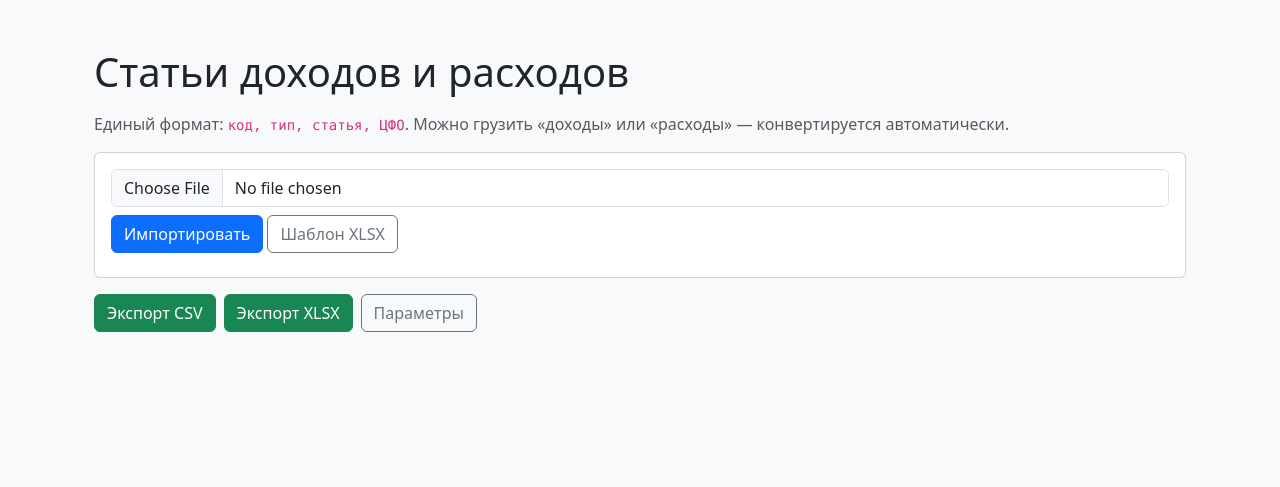
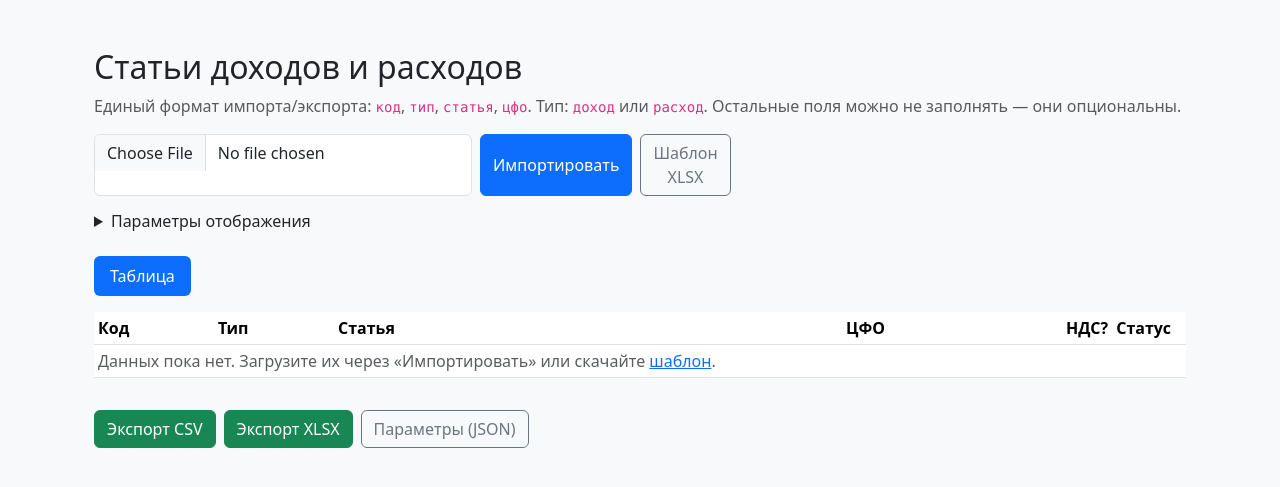
Before and after one commit to sergeyvishnevetsky-crypto/mine-mod-251004000019, a Flask app: page /dict/revexp-items/ in a window 1280 px wide. Shown: the part 56-543 px from the top of the page. Run offline with Flask 3, Linux system fonts and the light colour scheme.

Commit message:
revexp-ui: новая таблица и панель параметров + карточка в Кабинете

```diff
--- a/app/revexp_items/templates/revexp_items/index.html
+++ b/app/revexp_items/templates/revexp_items/index.html
@@ -1,34 +1,99 @@
 {% extends "base.html" %}
-{% block title %}Справочник · Статьи доходов и расходов{% endblock %}
 {% block content %}
-<div class="container py-4">
-  <h1 class="mb-3">Статьи доходов и расходов</h1>
-  <p class="text-muted">Единый формат: <code>код, тип, статья, ЦФО</code>. Можно грузить «доходы» или «расходы» — конвертируется автоматически.</p>
+<div class="container my-4">
 
-  <div class="card mb-3">
-    <div class="card-body">
-      <form id="uploadForm">
-        <input class="form-control mb-2" type="file" name="file" accept=".csv,.xlsx,.xlsm,.xls" required>
-        <button class="btn btn-primary">Импортировать</button>
-        <a class="btn btn-outline-secondary" href="/dict/revexp-items/template.xlsx">Шаблон XLSX</a>
-      </form>
-      <div id="result" class="mt-2 small text-muted"></div>
-    </div>
+  <h2 class="mb-2">Статьи доходов и расходов</h2>
+  <p class="text-muted">
+    Единый формат импорта/экспорта: <code>код</code>, <code>тип</code>, <code>статья</code>, <code>цфо</code>.
+    Тип: <code>доход</code> или <code>расход</code>. Остальные поля можно не заполнять — они опциональны.
+  </p>
+
+  <!-- Кнопки действий -->
+  <div class="d-flex flex-wrap gap-2 mb-3">
+    <form class="d-flex gap-2" action="" method="post" enctype="multipart/form-data">
+      <input class="form-control" type="file" name="file" accept=".csv,.xlsx">
+      <button class="btn btn-primary" type="submit">Импортировать</button>
+      <a class="btn btn-outline-secondary" href="{{ url_for('revexp_items.template_xlsx') }}">
+        Шаблон XLSX
+      </a>
+    </form>
   </div>
 
-  <div class="d-flex gap-2">
-    <a class="btn btn-success" href="/dict/revexp-items/export.csv">Экспорт CSV</a>
-    <a class="btn btn-success" href="/dict/revexp-items/export.xlsx">Экспорт XLSX</a>
-    <a class="btn btn-outline-secondary" href="/dict/revexp-items/params">Параметры</a>
+  <!-- Панель параметров -->
+  <details class="mb-3">
+    <summary class="h6 mb-2">Параметры отображения</summary>
+    <form class="row g-2 mt-1" method="get" action="">
+      <div class="col-12 col-md-3">
+        <label class="form-label">Тип</label>
+        <select class="form-select" name="type">
+          <option value="">Все</option>
+          <option value="доход" {{ 'selected' if request.args.get('type') == 'доход' else '' }}>Доход</option>
+          <option value="расход" {{ 'selected' if request.args.get('type') == 'расход' else '' }}>Расход</option>
+        </select>
+      </div>
+      <div class="col-12 col-md-5">
+        <label class="form-label">Поиск</label>
+        <input class="form-control" type="text" name="q" value="{{ request.args.get('q','') }}"
+               placeholder="Код, статья или ЦФО…">
+      </div>
+      <div class="col-12 col-md-4 d-flex align-items-end gap-2">
+        <button class="btn btn-outline-primary" type="submit">Применить</button>
+        <a class="btn btn-outline-secondary" href="{{ url_for('revexp_items.index') }}">Сброс</a>
+      </div>
+    </form>
+  </details>
+
+  <!-- Таб/Дерево переключатель (пока табличное представление) -->
+  <ul class="nav nav-pills mb-3">
+    <li class="nav-item"><span class="nav-link active">Таблица</span></li>
+  </ul>
+
+  <!-- Таблица -->
+  <div class="table-responsive">
+    <table class="table table-sm align-middle">
+      <thead>
+        <tr>
+          <th style="width: 120px;">Код</th>
+          <th style="width: 120px;">Тип</th>
+          <th>Статья</th>
+          <th style="width: 220px;">ЦФО</th>
+          <th style="width: 1%; white-space: nowrap;">НДС?</th>
+          <th style="width: 1%; white-space: nowrap;">Статус</th>
+          <th style="width: 1%"></th>
+        </tr>
+      </thead>
+      <tbody>
+        {% for row in items or [] %}
+        <tr>
+          <td><code>{{ row.code }}</code></td>
+          <td>{{ row.type }}</td>
+          <td>{{ row.name }}</td>
+          <td>{{ row.cfo }}</td>
+          <td>{{ row.vat or '' }}</td>
+          <td>{{ row.status or '' }}</td>
+          <td class="text-end">
+            <!-- заглушки под действия -->
+            <a class="btn btn-sm btn-outline-secondary disabled" href="#" aria-disabled="true">Изм.</a>
+            <a class="btn btn-sm btn-outline-danger disabled" href="#" aria-disabled="true">Удал.</a>
+          </td>
+        </tr>
+        {% else %}
+        <tr>
+          <td colspan="7" class="text-muted">
+            Данных пока нет. Загрузите их через «Импортировать» или скачайте <a href="{{ url_for('revexp_items.template_xlsx') }}">шаблон</a>.
+          </td>
+        </tr>
+        {% endfor %}
+      </tbody>
+    </table>
   </div>
+
+  <!-- Экспорт -->
+  <div class="d-flex gap-2 mt-3">
+    <a class="btn btn-success" href="{{ url_for('revexp_items.export_csv') }}">Экспорт CSV</a>
+    <a class="btn btn-success" href="{{ url_for('revexp_items.export_xlsx') }}">Экспорт XLSX</a>
+    <a class="btn btn-outline-secondary" href="{{ url_for('revexp_items.params') }}">Параметры (JSON)</a>
+  </div>
+
 </div>
-<script>
-const form = document.getElementById('uploadForm');
-const result = document.getElementById('result');
-form.addEventListener('submit', async (e) => {
-  e.preventDefault();
-  const r = await fetch('/dict/revexp-items/import', { method:'POST', body:new FormData(form) });
-  const j = await r.json(); result.textContent = j.ok ? `✅ Строк: ${j.rows}` : `❌ ${j.error||'Ошибка'}`;
-});
-</script>
 {% endblock %}
```
